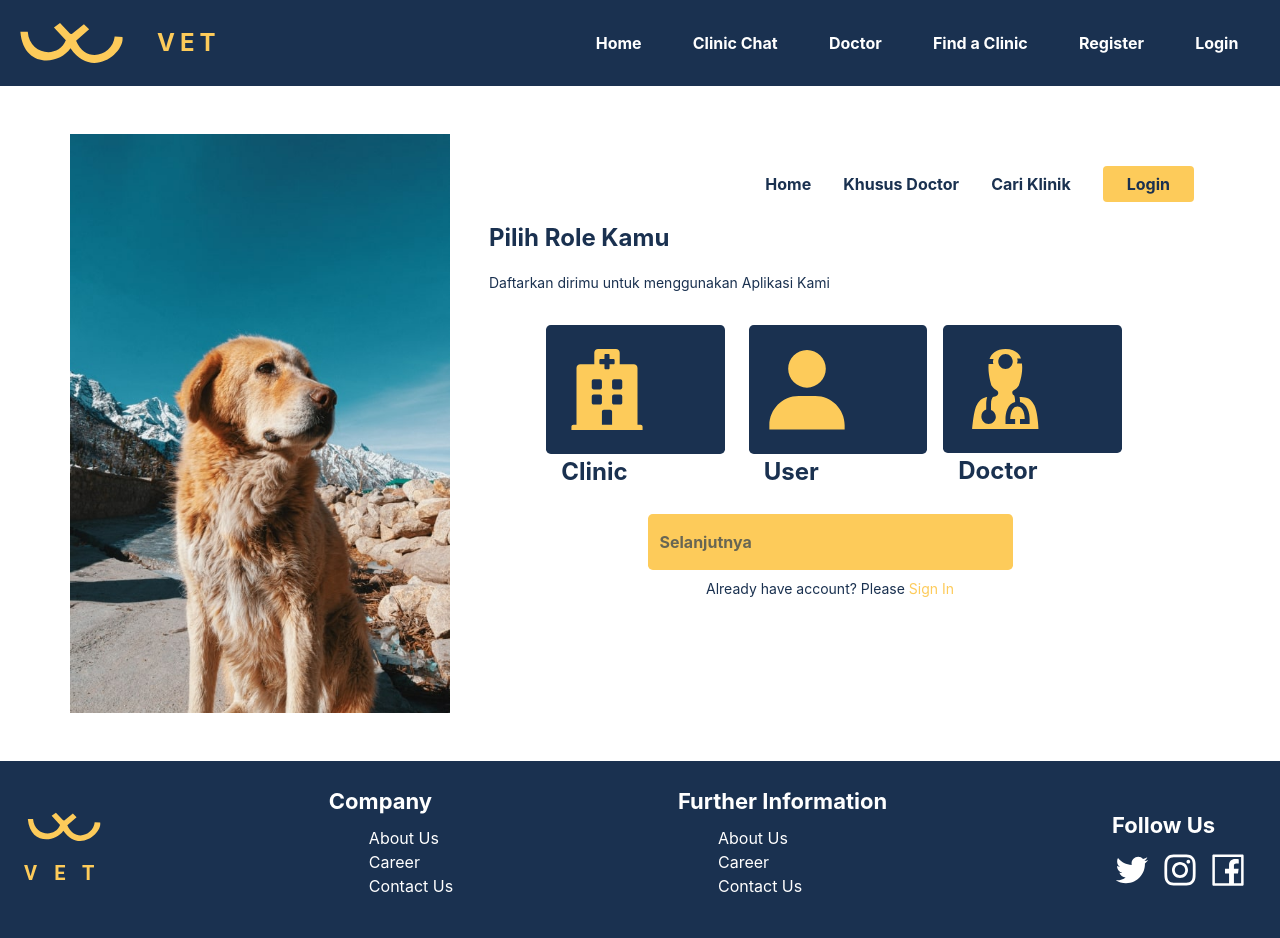
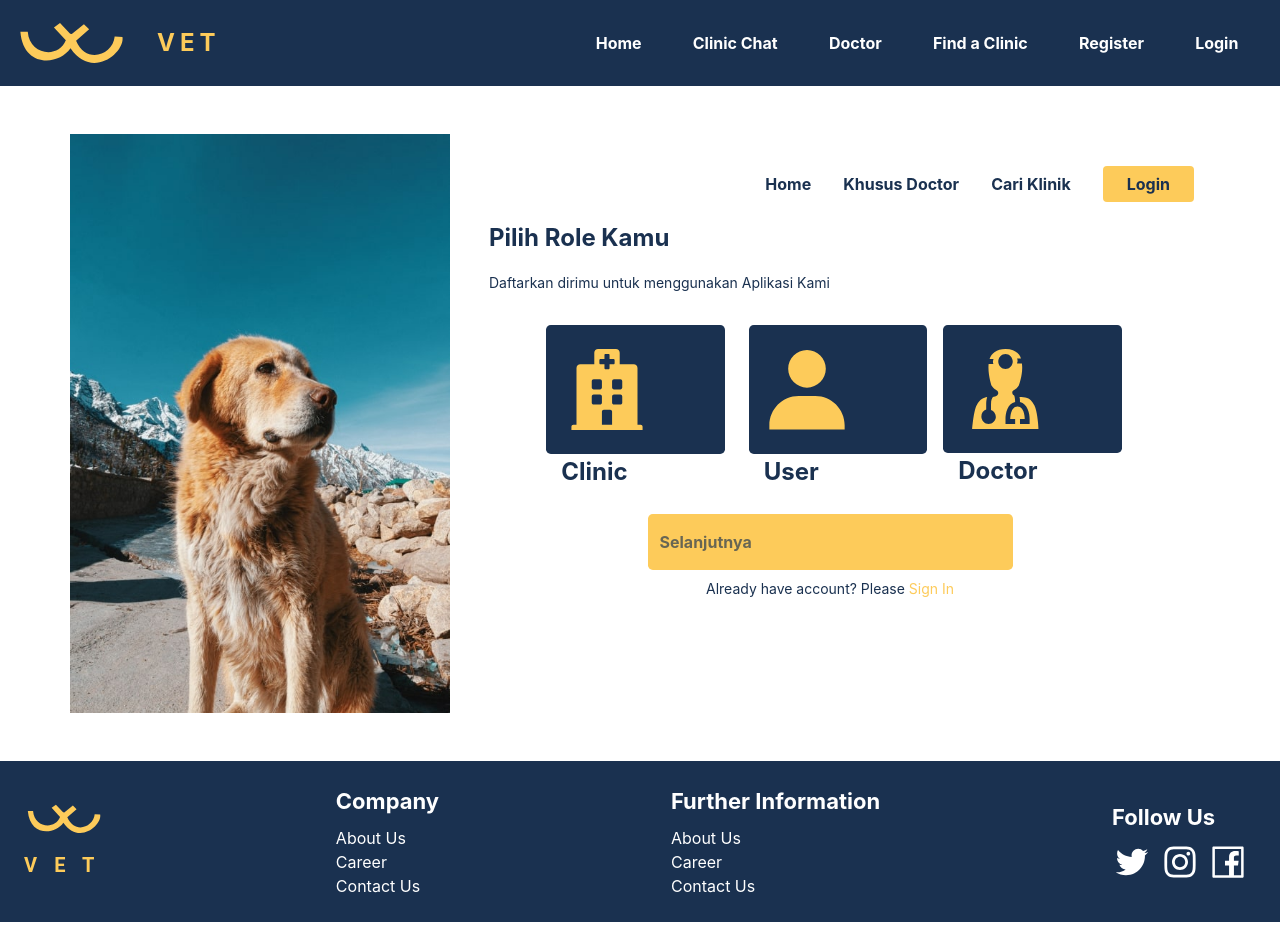
Before and after one commit to Alfionitass/Vet, a React (Create React App) app: page /auth in a window 1280 px wide. Built offline with nearby package versions, Linux system fonts and the light colour scheme.

Commit message:
uda muncul

```diff
--- a/src/components/BookingContent/BookingContent.jsx
+++ b/src/components/BookingContent/BookingContent.jsx
@@ -20,10 +20,13 @@ export default function BookingContent() {
             method:'find',
             id: id
         }).then(res=>(
+            // console.log(res?.data?.data)
           setBookingData(res?.data?.data)
-        ))
-      },[id] );
-    console.log("data booking", bookingData);
+        //   console.log(res?.data?.data)
+            )
+        )
+      },[] );
+    console.log("data booking", bookingData?.dateBooking);
 
 
     const [show, setShow] = useState(false);
@@ -33,7 +36,10 @@ export default function BookingContent() {
 
     const bookTitle = (
         <div className="d-flex flex-row justify-content-between mb-3">
-            <h1>Kalimanjaro Ruah Tunah Hospital</h1>
+            <h1>
+                Kalimanjaro Ruah Tunah Hospital
+
+            </h1>
             <Link to="/booking/detail/resume">
                 <button className={styles.btn}>Booking Now</button>
             </Link>
@@ -49,19 +55,18 @@ export default function BookingContent() {
 
     const bookSchedule = (
         <div className="d-flex flex-row mb-4">
-
+                <Image src={bookingData && bookingData.clinic.image} />
             <div className="d-flex flex-column ml-5">
                 <h3>Visit Information</h3>
-                {/* <Image src={bookingData && clinic.image} /> */}
                 <div className="mb-4">
                     <p className={styles.font}>Day Visit</p>
                     <Row>
-                    {bookingData && bookingData.map((book, i) => (
+                    {bookingData && bookingData?.dateBooking.map((book, i) => (
                             <Col md="4" className="mb-3">
                             <Card className={styles.cardDay}>
                                 <Card.Body className={styles.cardBody}>
                                     <Card.Text className="p-0 m-0">
-                                        {book.dateBooking[0]}
+                                        {book}
                                     </Card.Text>
                                 </Card.Body>
                             </Card>
--- a/src/components/Footer/Footer.jsx
+++ b/src/components/Footer/Footer.jsx
@@ -14,25 +14,25 @@ const Footer = () =>{
             <Logo height="3rem" width="5rem" className="d-flex flex-column align-items-center"/>
             <div className={styles.vet}>V E T</div>
         </div>
-            <div>
+            <div className="d-flex flex-column">
                 <div style={{color:"white",fontWeight:"bold", marginBottom:"0.5rem",fontSize:"22px"}}>
                     Company
                 </div>
-                <ul style={{color:"white"}} className="d-flex flex-column">
+                <div style={{color:"white", listStyleType:"none"}} className="d-flex flex-column">
                     <a href="#" style={{textDecoration:"none",color:"white"}}>About Us</a>
                     <a href="#" style={{textDecoration:"none",color:"white"}}>Career</a>
                     <a href="#" style={{textDecoration:"none",color:"white"}}>Contact Us</a>
-                </ul>
+                </div>
             </div>
-            <div>
+            <div className="d-flex flex-column">
                 <div style={{color:"white",fontWeight:"bold", marginBottom:"0.5rem", fontSize:"22px"}}>
                     Further Information
                 </div>
-                <ul style={{color:"white"}} className="d-flex flex-column">
+                <div style={{color:"white"}} className="d-flex flex-column">
                     <a href="#" style={{textDecoration:"none",color:"white"}}>About Us</a>
                     <a href="#" style={{textDecoration:"none",color:"white"}}>Career</a>
                     <a href="#" style={{textDecoration:"none",color:"white"}}>Contact Us</a>
-                </ul>
+                </div>
             </div>
             <div >
                 <div style={{color:"white",fontWeight:"bold", marginBottom:"0.5rem",fontSize:"22px"}}>
```
